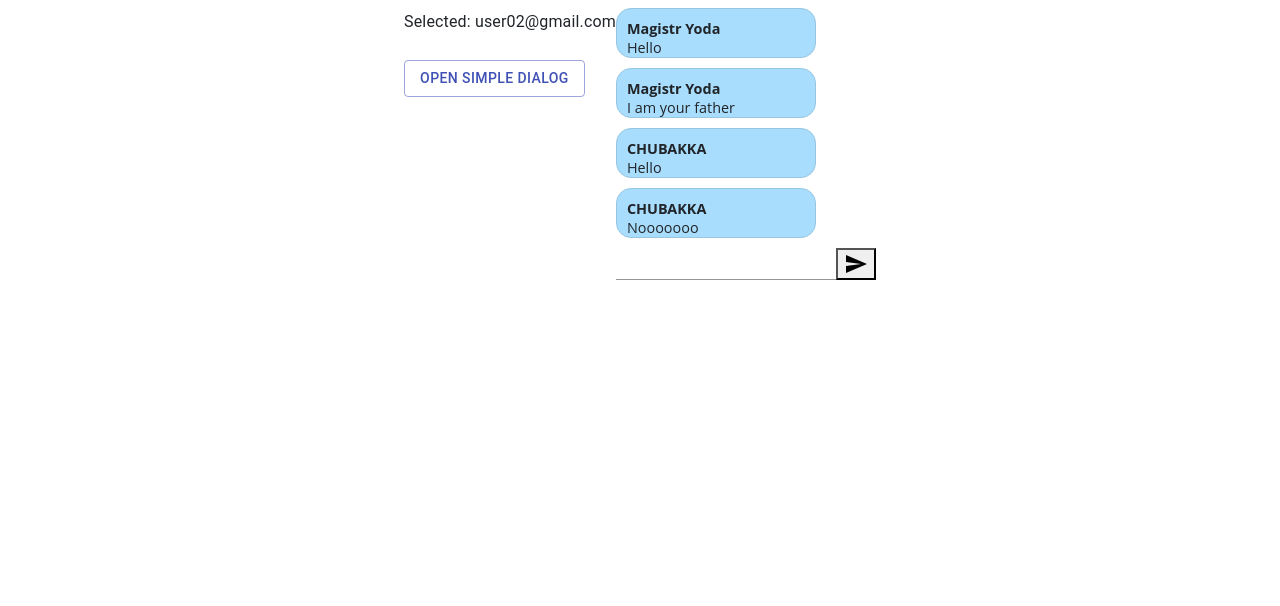
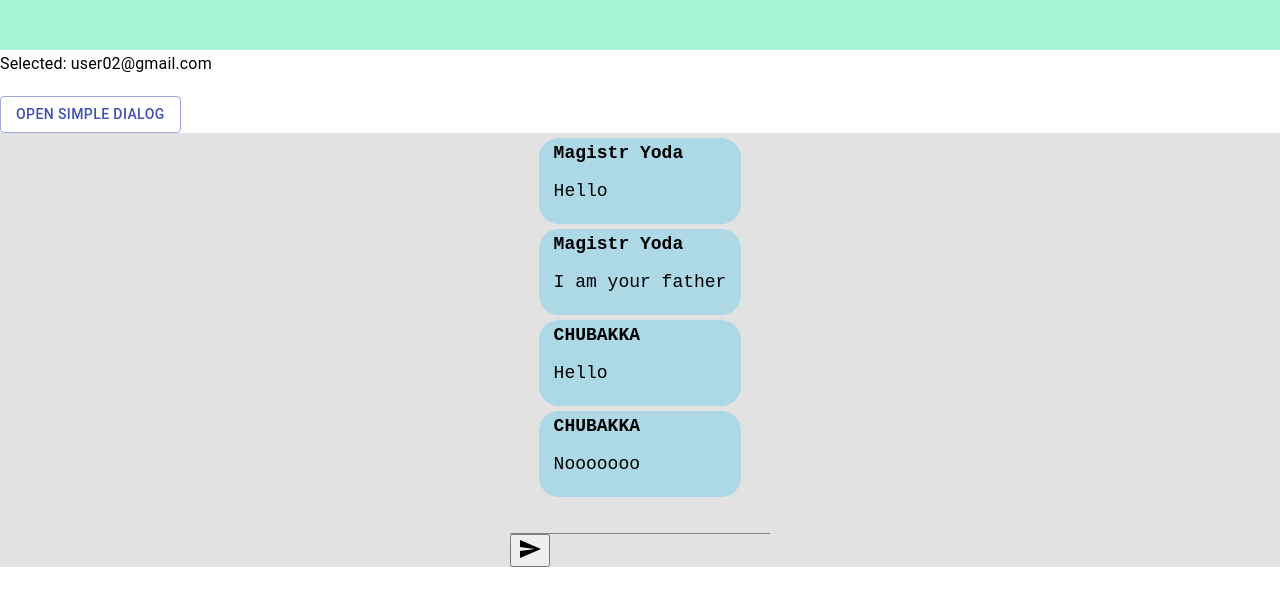
Before and after one commit to tanyatt02/R-prof-5-2908, a React app in the folder Students/NikolaiMiranovich/: page / in a window 1280 px wide. Shown: the top 606 px of the page. Built offline with nearby package versions, Linux system fonts and the light colour scheme.

Commit message:
Домашка

```diff
--- a/Students/NikolaiMiranovich/public/index.html
+++ b/Students/NikolaiMiranovich/public/index.html
@@ -6,8 +6,10 @@
     <title>Document</title>
 </head>
 <body>
-    <h1></h1>
-    <div id="app" class="container" d-flex justify-content-center>
+    <div class="header">
+
+    </div>
+    <div id="app" class="container">
 
     </div>
 </body>
--- a/Students/NikolaiMiranovich/src/components/ChatList/ChatList.jsx
+++ b/Students/NikolaiMiranovich/src/components/ChatList/ChatList.jsx
@@ -17,7 +17,7 @@
 
                 return (
                     <Fragment>
-                        <div className="ChatList d-flex flex-column">
+                        <div>
                             {/* chat-list */}
                             <div>
                                 <ChatsDialog />
--- a/Students/NikolaiMiranovich/src/components/ChatList/style.css
+++ b/Students/NikolaiMiranovich/src/components/ChatList/style.css
@@ -1 +1,3 @@
-.ChatList {}
+.ChatList {
+    height: 100%;
+}
--- a/Students/NikolaiMiranovich/src/components/ChatsDialog/style.css
+++ b/Students/NikolaiMiranovich/src/components/ChatsDialog/style.css
@@ -1 +1,3 @@
-.ChatsDialog {}
+.ChatsDialog {
+    height: 100%;
+}
--- a/Students/NikolaiMiranovich/src/components/Header/style.css
+++ b/Students/NikolaiMiranovich/src/components/Header/style.css
@@ -1 +1,4 @@
-.Header {}
+.Header {
+    height: 50px;
+    background-color: rgba(67, 230, 167, 0.459);
+}
--- a/Students/NikolaiMiranovich/src/components/Layout/Layout.jsx
+++ b/Students/NikolaiMiranovich/src/components/Layout/Layout.jsx
@@ -1,7 +1,22 @@
 
-        import './style.css';
-        import React, { Component, Fragment } from 'react';
+import React from 'react';
+import PropTypes from "prop-types";
+import ChatList from '../ChatList/ChatList.jsx';
+import MessageField from '../MessageField/MessageField.jsx';
+import Header from '../Header/Header.jsx';
 
-        // import Header from '../Header/Header.jsx';
-        // import ChatList from '../ChatList/ChatList.jsx';
-        // import MessageField from '../MessageField/MessageField.jsx';
+export default  class Layout extends React.Component {
+    render() {
+      return (
+        <div>
+          <Header />
+          <div className="height=30%">
+            <ChatList />
+          </div>
+          <div className="height=70%">
+            <MessageField />
+          </div>
+        </div>
+      )
+    }
+  }
--- a/Students/NikolaiMiranovich/src/components/Message/Message.jsx
+++ b/Students/NikolaiMiranovich/src/components/Message/Message.jsx
@@ -5,7 +5,7 @@ import React from 'react';
         let { sender, text } = props;
 
         return (
-                <div className="d-flex flex-column msg">
+                <div className="d-flex flex-column message">
                     { sender && <strong>{ sender}</strong> }
                     { !sender && <strong>CHUBAKKA</strong> }
                     <p>{ sender || (!sender && text) ? text : 'Не беси меня, я робот!' }</p>
--- a/Students/NikolaiMiranovich/src/components/Message/style.css
+++ b/Students/NikolaiMiranovich/src/components/Message/style.css
@@ -1,11 +1,7 @@
-.msg {
-    margin-bottom: 10px;
-    padding: 10px;
-    background-color: #A8DDFD;
-    width: 200px;
-    height: 50px;
-    text-align: left;
-    font: 400 .9em 'Open Sans', sans-serif;
-    border: 1px solid #97C6E3;
-    border-radius: 15px;
-}
+.message {
+    background-color: lightblue;
+    padding: 5px 15px;
+    border-radius: 20px;
+    font-size: 18px;
+    margin: 5px;
+ }
--- a/Students/NikolaiMiranovich/src/components/MessageField/MessageField.jsx
+++ b/Students/NikolaiMiranovich/src/components/MessageField/MessageField.jsx
@@ -85,11 +85,11 @@ export default class MessageField extends Component {
         // });
 
         return (
-            <div className="d-flex flex-column">
-                <div>
+            <div className="layout">
+                <div className="d-flex flex-column message-field">
                     { contentArray }
                 </div>
-                <div className="controls d-flex">
+                <div className="d-flex">
                     <TextField
                         ref={ this.textInput }
                         type="text"
--- a/Students/NikolaiMiranovich/src/components/MessageField/style.css
+++ b/Students/NikolaiMiranovich/src/components/MessageField/style.css
@@ -1 +1,19 @@
-.MessageField {}
+.MessageField {
+    display: flex;
+    flex-direction: column;
+    height: 50%;
+    width: 100%;
+    padding: 20px;
+    overflow-y: scroll;
+ }
+
+ .layout {
+    height: 100%;
+    width: 100%;
+    background-color: #e2e2e2;
+    margin: auto;
+    display: flex;
+    align-items: center;
+    justify-content: center;
+    flex-direction: column;
+ }
--- a/Students/NikolaiMiranovich/src/index.jsx
+++ b/Students/NikolaiMiranovich/src/index.jsx
@@ -1,28 +1,24 @@
 import React from 'react';
 import ReactDom from 'react-dom';
 
-import 'bootstrap/dist/css/bootstrap.min.css';
+// import 'bootstrap/dist/css/bootstrap.min.css';
 import './layout/css/styles.css';
-
-import MessageField from './components/MessageField/MessageField.jsx';
 
 import Layout from './components/Layout/Layout.jsx';
 
-import ChatList from './components/ChatList/ChatList.jsx';
-
-import { StylesProvider, createGenerateClassName } from '@material-ui/core/styles'
+import { StylesProvider, createGenerateClassName } from '@material-ui/core/styles';
 
 const container = document.getElementById('app');
 
 ReactDom.render(
     <StylesProvider>
-        <div className="d-flex w-100 justify-content-center">
+        <div>
             <div>
-                <ChatList />
+                <Layout />
             </div>
-            <div>
+            {/* <div>
                 <MessageField name="Magistr Yoda"/>
-            </div>
+            </div> */}
         </div>
     </StylesProvider>,
     container
--- a/Students/NikolaiMiranovich/src/layout/css/styles.css
+++ b/Students/NikolaiMiranovich/src/layout/css/styles.css
@@ -1,5 +1,4 @@
 body {
-    height: 100%;
     margin: 0 auto;
     font-family: 'Courier New', Courier, monospace;
 }
```
